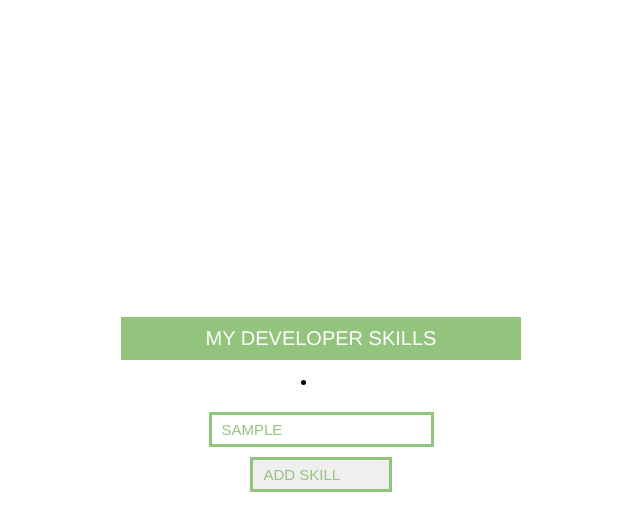
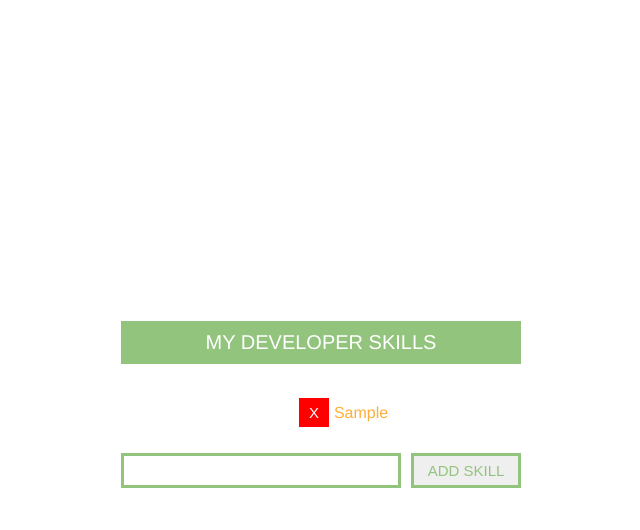
Before and after one commit to kimberlyalord/my-dev-skills-jquery, a plain HTML site: page index.html in a window 1280 px wide. Both pictures are taken after typing "Sample" into the empty fields and a click on the button "ADD SKILL". Shown: the whole page, without its empty margins (319-959 px from the left). Drawn offline with nearby package versions, Linux system fonts and the light colour scheme.

Commit message:
add jquery

```diff
--- a/css/main.css
+++ b/css/main.css
@@ -23,7 +23,8 @@ h1 {
     text-transform: uppercase;
 }
 
-input, button {
+button {
+    width: 110px;
     border: 3px solid #93C47D;
     margin: 5px 5px;
     padding: 6px 10px;
@@ -31,7 +32,26 @@ input, button {
     font-weight: normal;
     text-transform: uppercase;
     color: #93C47D;
-    display: grid;
-    grid-template-columns: 2fr 1fr;
-    grid-template-rows: 1fr;
 }
+
+input {
+    width: 280px;
+    border: 3px solid #93C47D;
+    margin: 5px 5px;
+    padding: 6px 10px;
+    font-size: 15px;
+    font-weight: normal;
+    color: #93C47D;
+}
+
+li {
+    list-style: none;
+    color: #FFAE39;
+}
+
+.remove {
+    background-color: red;
+    color: white;
+    border: none;
+    width: 30px;
+}
--- a/index.html
+++ b/index.html
@@ -13,6 +13,6 @@
     <li>
         <ul></ul>
     </li>
-    <input> <button>Add Skill</button>
+    <form><input><button id="addSkill">Add Skill</button>
 </body>
 </html>
--- a/js/main.js
+++ b/js/main.js
@@ -1 +1,11 @@
-// skills text color: #FFAE39
+$('form').submit(function(e){
+    var newSkill = $('input').val();
+    var addSkill = `<li><button class="remove">X</button>${newSkill}</li>`;
+        $('ul').append(addSkill);
+        e.preventDefault();
+        $('form').trigger('reset');
+
+        $('.remove').on('click', function() {
+            $(this).parent().remove();
+        });
+    });
```
